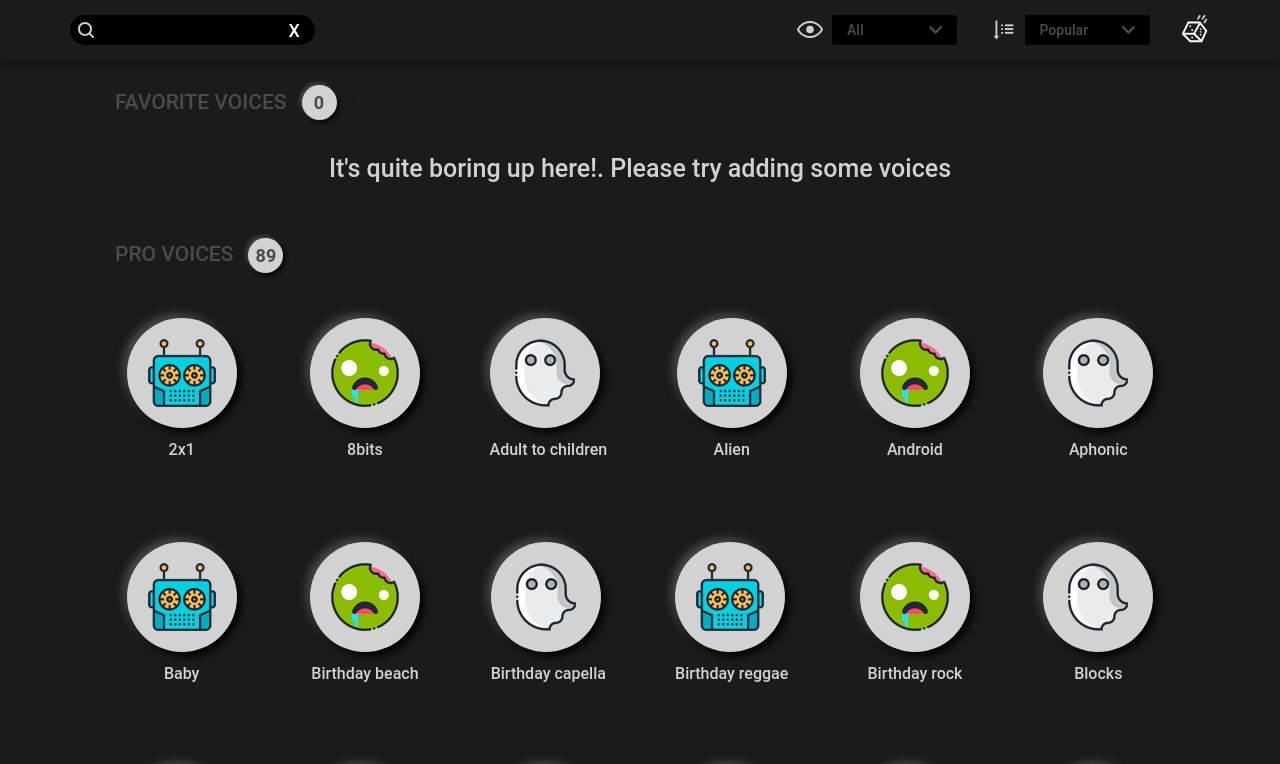
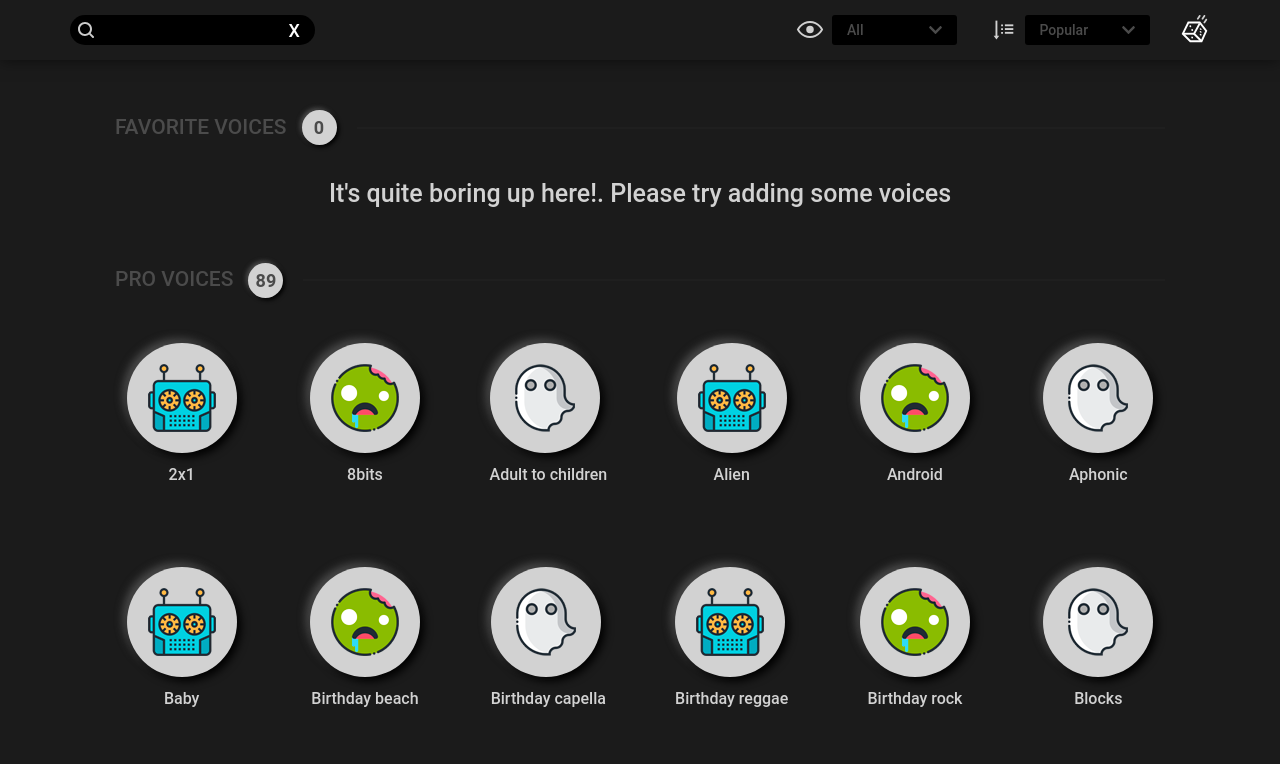
Before and after one commit to dayarel/voicemod-vue, a Vue app: page / in a window 1280 px wide. Shown: the top 764 px of the page. Built offline with nearby package versions, Linux system fonts and the light colour scheme.

Commit message:
Arreglado espaciado con header

```diff
--- a/src/App.vue
+++ b/src/App.vue
@@ -46,11 +46,8 @@ export default {
 
 <style lang="scss">
 #app {
-  margin: 125px auto 0;
+  margin: 20px auto 0;
   width: 90%;
   max-width: 1140px;
-  @media (min-width: 768px) {
-    margin: 85px auto 0;
-  }
 }
 </style>
--- a/src/assets/global.css
+++ b/src/assets/global.css
@@ -35,6 +35,7 @@ p {
 
 main {
   padding: 0 15px;
+  margin-top: 155px;
 }
 
 p {
@@ -44,5 +45,6 @@ p {
 @media (min-width: 768px) {
   main {
     padding: 0 45px;
+    margin-top: 110px;
   }
 }
```
